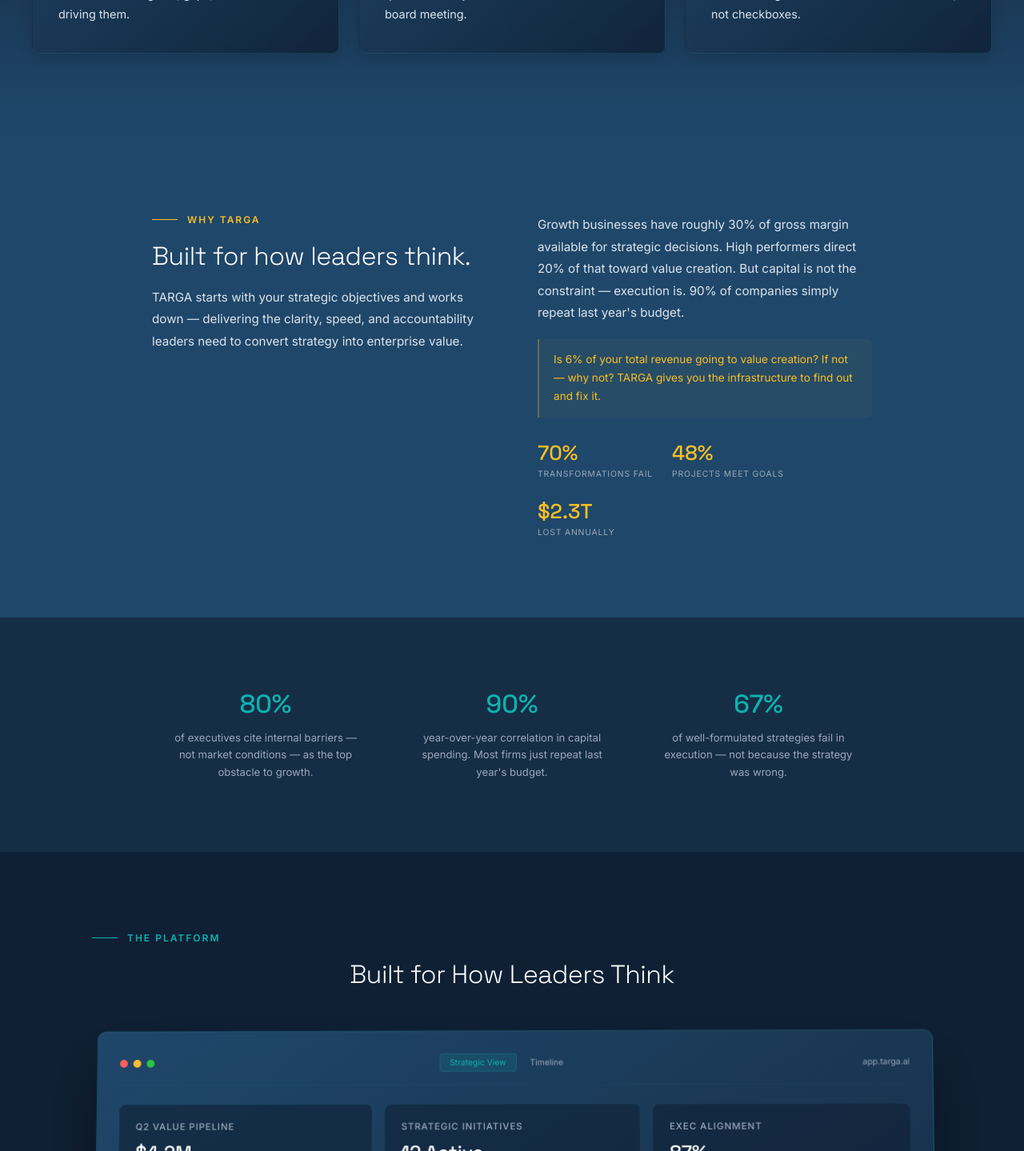
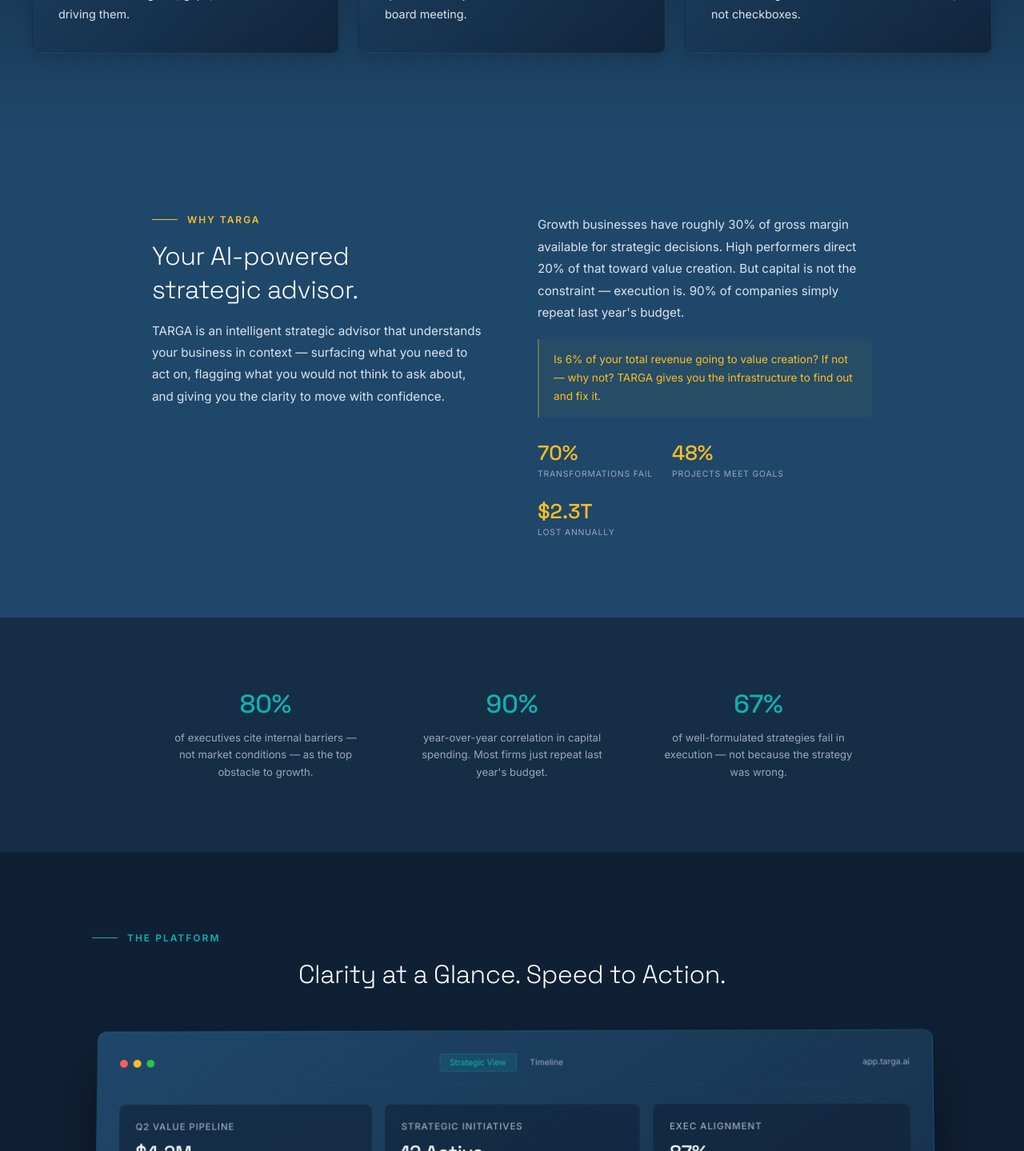
Before and after one commit to Textak-AI/targa-website, a Next.js app: page / in a window 1280 px wide. Shown: the part 1121-2560 px from the top of the page at 80% size. Built offline with nearby package versions, Linux system fonts and the light colour scheme.

Commit message:
advisor positioning, clarity+speed headline, zero PM refs

```diff
--- a/components/TargaAI.jsx
+++ b/components/TargaAI.jsx
@@ -469,7 +469,7 @@ function HomePage({ setPage }) {
       {/* DIFFERENTIATOR */}
       <section style={{ background: C.navy, padding: "100px 40px" }}>
         <div style={{ maxWidth: 900, margin: "0 auto", display: "grid", gridTemplateColumns: "1fr 1fr", gap: 64 }}>
-          <Reveal><div><Eyebrow color={C.gold}>Why TARGA</Eyebrow><SectionTitle sub="TARGA starts with your strategic objectives and works down — delivering the clarity, speed, and accountability leaders need to convert strategy into enterprise value.">Built for how leaders think.</SectionTitle></div></Reveal>
+          <Reveal><div><Eyebrow color={C.gold}>Why TARGA</Eyebrow><SectionTitle sub="TARGA is an intelligent strategic advisor that understands your business in context — surfacing what you need to act on, flagging what you would not think to ask about, and giving you the clarity to move with confidence.">Your AI-powered strategic advisor.</SectionTitle></div></Reveal>
           <Reveal delay={0.15}>
             <div>
               <p style={{ fontFamily: "'Inter',sans-serif", fontSize: "0.95rem", lineHeight: 1.8, color: C.g300, marginBottom: 20 }}>Growth businesses have roughly 30% of gross margin available for strategic decisions. High performers direct 20% of that toward value creation. But capital is not the constraint — execution is. 90% of companies simply repeat last year's budget.</p>
@@ -511,7 +511,7 @@ function HomePage({ setPage }) {
       {/* 3D DASHBOARD */}
       <section style={{ background: C.navyDeep, padding: "100px 40px", overflow: "visible" }}>
         <div style={{ maxWidth: 1050, margin: "0 auto" }}>
-          <Reveal><div style={{ textAlign: "center", marginBottom: 48 }}><Eyebrow color={C.teal}>The Platform</Eyebrow><SectionTitle align="center">Built for How Leaders Think</SectionTitle></div></Reveal>
+          <Reveal><div style={{ textAlign: "center", marginBottom: 48 }}><Eyebrow color={C.teal}>The Platform</Eyebrow><SectionTitle align="center">Clarity at a Glance. Speed to Action.</SectionTitle></div></Reveal>
           <PerspectiveDashboard />
           <Reveal delay={0.3}><div style={{ textAlign: "center", marginTop: 48 }}><Btn onClick={() => { setPage("platform"); window.scrollTo(0, 0); }}>Explore the Platform →</Btn></div></Reveal>
         </div>
@@ -634,7 +634,7 @@ function AboutPage({ setPage }) {
   return (
     <>
       <section style={{ background: "linear-gradient(165deg," + C.navyDeep + " 0%," + C.navy + " 100%)", padding: "160px 40px 80px" }}>
-        <div style={{ maxWidth: 900, margin: "0 auto" }}><Eyebrow color={C.gold}>About TARGA AI</Eyebrow><h1 style={{ fontFamily: "'Space Grotesk',sans-serif", fontSize: "clamp(2rem,4vw,3rem)", fontWeight: 300, lineHeight: 1.15, letterSpacing: "-1px", color: C.white, maxWidth: 650, marginBottom: 20 }}>Enterprise leaders deserve a platform built for how they actually work.</h1><p style={{ fontFamily: "'Inter',sans-serif", fontSize: "1.05rem", lineHeight: 1.75, color: C.g300, maxWidth: 560 }}>TARGA AI exists because the tools executives rely on were designed for project managers. We are building something different — a platform that starts with strategic value creation and gives leaders the speed and clarity to outpace the competition.</p></div>
+        <div style={{ maxWidth: 900, margin: "0 auto" }}><Eyebrow color={C.gold}>About TARGA AI</Eyebrow><h1 style={{ fontFamily: "'Space Grotesk',sans-serif", fontSize: "clamp(2rem,4vw,3rem)", fontWeight: 300, lineHeight: 1.15, letterSpacing: "-1px", color: C.white, maxWidth: 650, marginBottom: 20 }}>An intelligent advisor for the executives who create enterprise value.</h1><p style={{ fontFamily: "'Inter',sans-serif", fontSize: "1.05rem", lineHeight: 1.75, color: C.g300, maxWidth: 560 }}>TARGA AI exists because the gap between setting strategy and executing it is the most expensive problem in enterprise management. We are building a platform that starts at the strategic level and gives leaders the clarity, speed, and accountability to close that gap.</p></div>
       </section>
       <section style={{ background: C.navy, padding: "80px 40px" }}>
         <div style={{ maxWidth: 900, margin: "0 auto", display: "grid", gridTemplateColumns: "1fr 1fr", gap: 64 }}>
```
